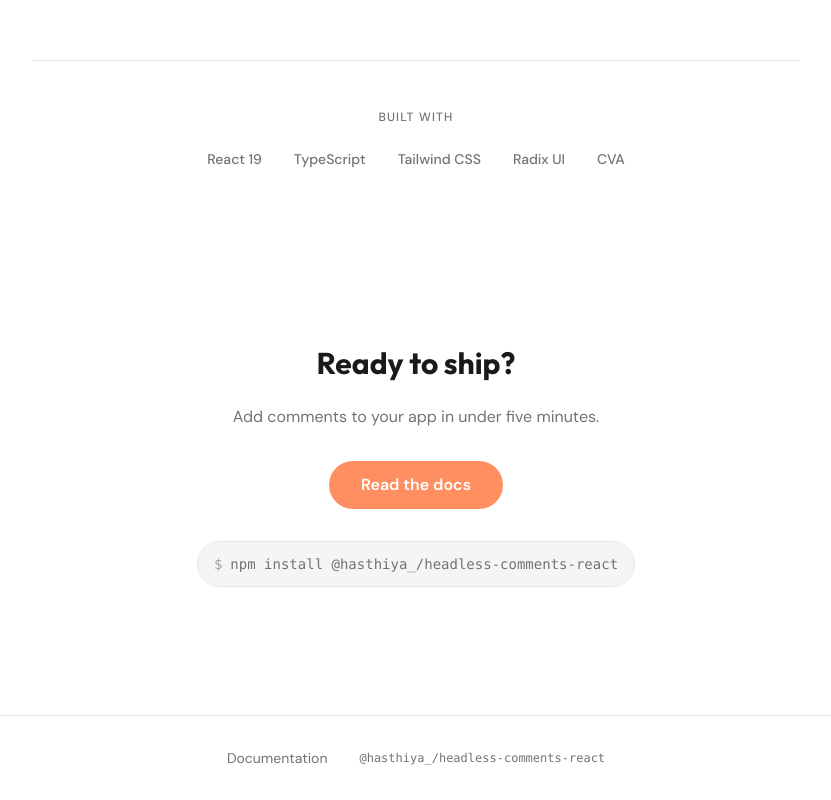
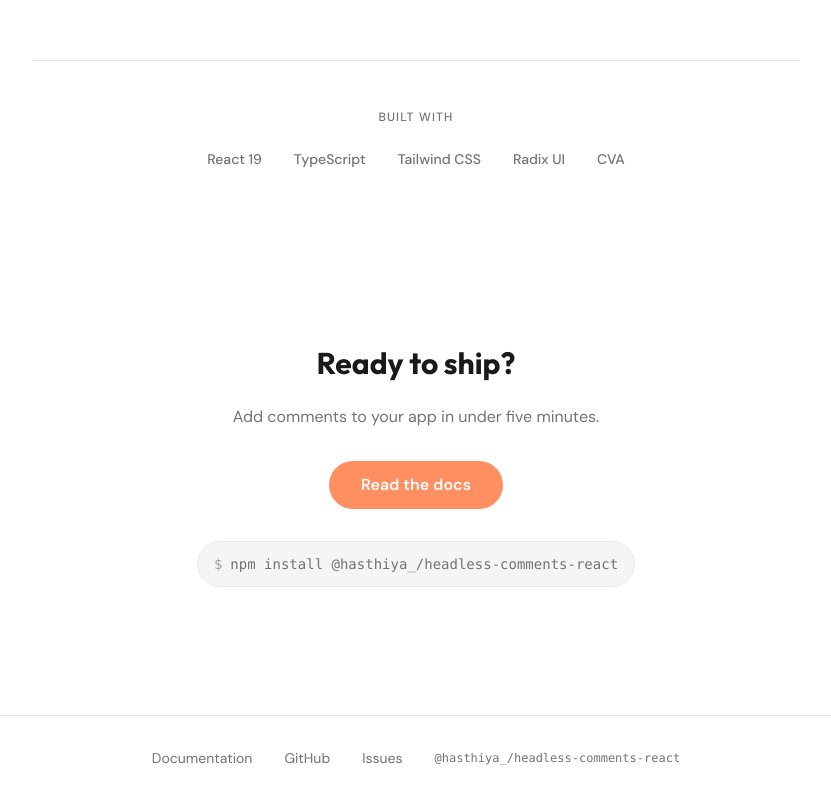
Before and after one commit to Hasthiya/headless-comments, a Next.js app in the folder apps/showcase/: page / in a window 1280 px wide. Shown: the part 1883-2683 px from the top of the page, without its empty margins (224-1055 px from the left). Built offline with nearby package versions, Linux system fonts and the light colour scheme; what tailwind-animate would draw is missing.

Commit message:
feat: Add README documentation and enhance showcase app with GitHub links in Navbar and Footer components for better accessibility and navigation. (#3)

```diff
--- a/apps/showcase/src/components/Footer.tsx
+++ b/apps/showcase/src/components/Footer.tsx
@@ -11,6 +11,22 @@ export function Footer() {
           >
             Documentation
           </Link>
+          <a
+            href="https://github.com/Hasthiya/headless-comments"
+            target="_blank"
+            rel="noopener noreferrer"
+            className="hover:text-foreground transition-colors duration-300 ease-heartbeat underline-offset-4 hover:underline"
+          >
+            GitHub
+          </a>
+          <a
+            href="https://github.com/Hasthiya/headless-comments/issues"
+            target="_blank"
+            rel="noopener noreferrer"
+            className="hover:text-foreground transition-colors duration-300 ease-heartbeat underline-offset-4 hover:underline"
+          >
+            Issues
+          </a>
 
           <span className="font-mono text-xs">@hasthiya_/headless-comments-react</span>
         </div>
--- a/apps/showcase/src/components/Navbar.tsx
+++ b/apps/showcase/src/components/Navbar.tsx
@@ -2,7 +2,7 @@
 
 import { useState, useRef } from 'react';
 import Link from 'next/link';
-import { Package, Menu, X } from 'lucide-react';
+import { Package, Menu, X, Github } from 'lucide-react';
 import { ThemeToggle } from './ThemeToggle';
 import {
   Sheet,
@@ -56,6 +56,15 @@ export function Navbar() {
           <div className="hidden md:block">
             <ThemeToggle />
           </div>
+          <a
+            href="https://github.com/Hasthiya/headless-comments"
+            target="_blank"
+            rel="noopener noreferrer"
+            className="hidden md:inline-flex rounded-md p-2 text-muted-foreground hover:bg-accent hover:text-accent-foreground transition-colors min-h-[44px] min-w-[44px] items-center justify-center"
+            aria-label="GitHub"
+          >
+            <Github className="h-4 w-4" />
+          </a>
           <a
             href="https://www.npmjs.com/package/@hasthiya_/headless-comments-react"
             target="_blank"
@@ -112,6 +121,16 @@ export function Navbar() {
                   <ThemeToggle />
                 </div>
                 <a
+                  href="https://github.com/Hasthiya/headless-comments"
+                  target="_blank"
+                  rel="noopener noreferrer"
+                  className="min-h-[48px] px-5 flex items-center gap-2 text-base text-muted-foreground hover:text-foreground hover:bg-muted/80 active:bg-muted transition-colors focus-visible:outline-none focus-visible:ring-2 focus-visible:ring-inset focus-visible:ring-ring"
+                  onClick={closeMobileMenu}
+                >
+                  <Github className="h-4 w-4 shrink-0" />
+                  GitHub
+                </a>
+                <a
                   href="https://www.npmjs.com/package/@hasthiya_/headless-comments-react"
                   target="_blank"
                   rel="noopener noreferrer"
```
Also changed, not shown: 1 other file (tests, documents, lock files or other folders).
